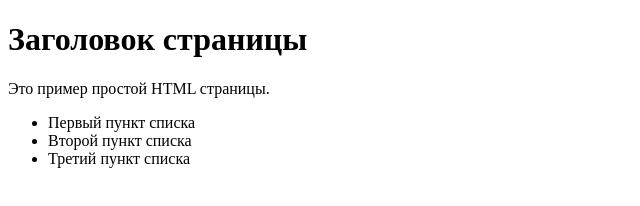
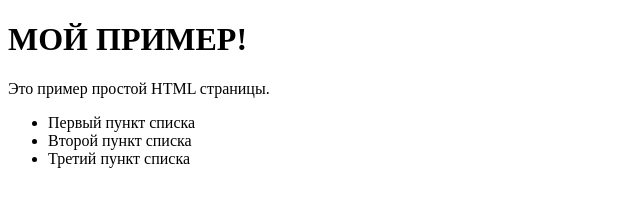
Before and after one commit to maksomazagit/React-learning, a plain HTML site: page index.html in a window 1280 px wide. Shown: the whole page, without its empty margins (0-640 px from the left). Drawn offline with Linux system fonts and the light colour scheme.

Commit message:
change h1

```diff
--- a/index.html
+++ b/index.html
@@ -4,7 +4,7 @@
     <title>МОЙ ПРИМЕР!</title>
   </head>
   <body>
-    <h1>Заголовок страницы</h1>
+    <h1>МОЙ ПРИМЕР!</h1>
     <p>Это пример простой HTML страницы.</p>
     <ul>
       <li>Первый пункт списка</li>
```
